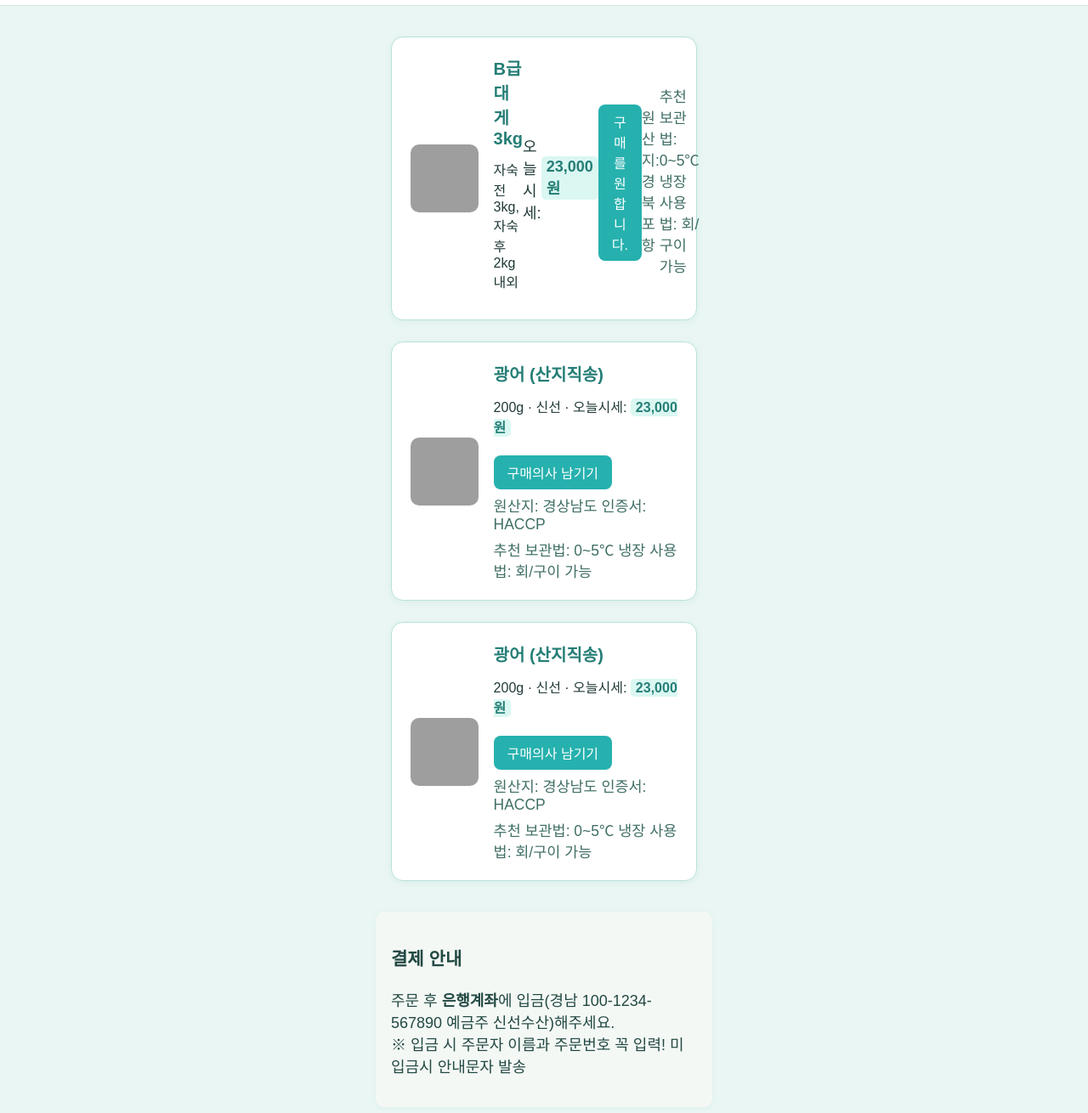
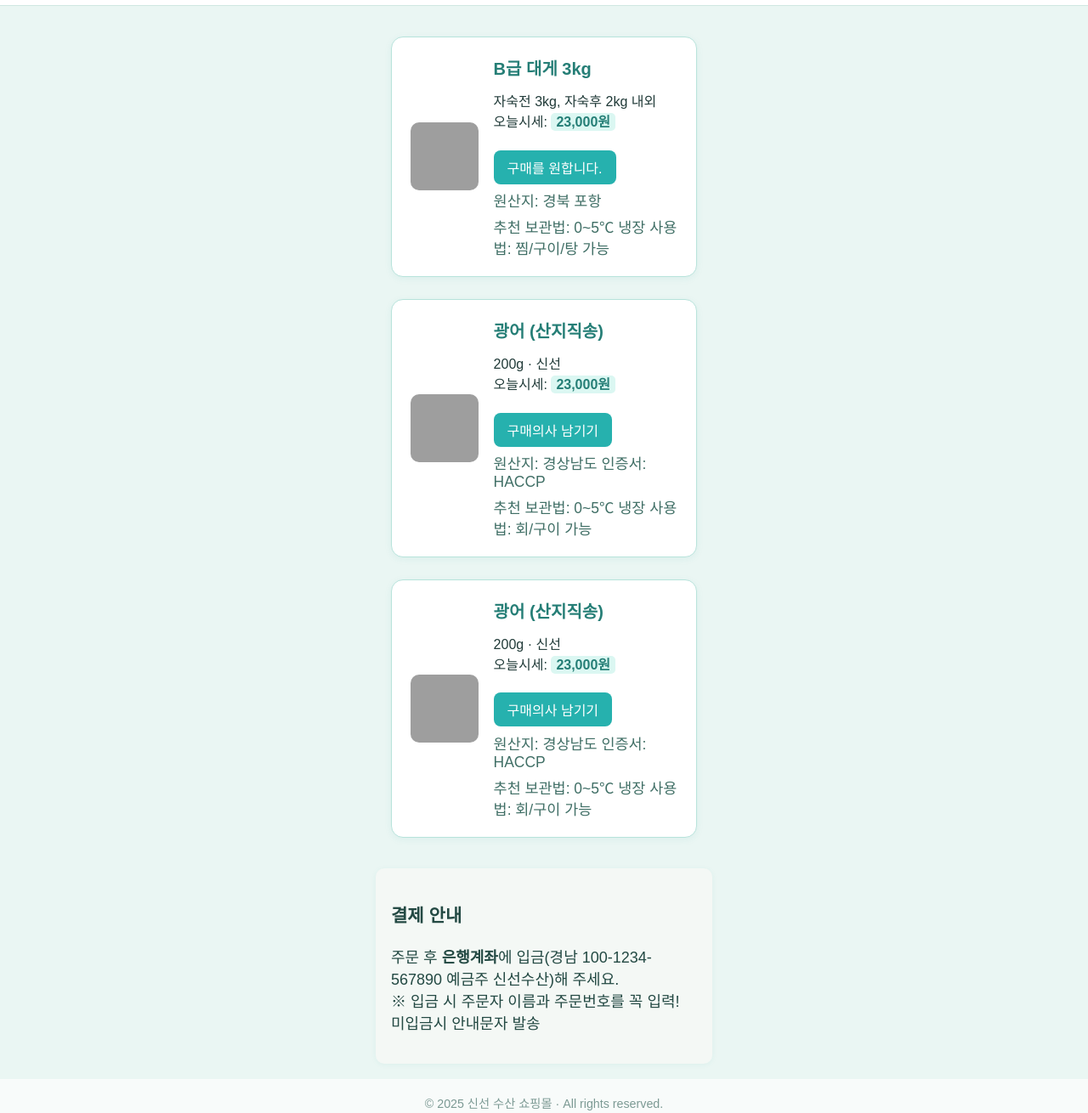
Before and after one commit to 1stcarengineeryoon-blip/susan-fastival, a plain HTML site: page index.html in a window 1280 px wide. Shown: the part 178-1488 px from the top of the page at 85% size. Drawn offline with Linux system fonts and the light colour scheme; grey boxes are pictures that could not be loaded.

Commit message:
Update index.html

```diff
--- a/index.html
+++ b/index.html
@@ -4,7 +4,7 @@
   <meta charset="UTF-8">
   <meta name="viewport" content="width=device-width, initial-scale=1.0">
   <title>수산물 쇼핑몰</title>
-  <link rel="stylesheet" href="style.css"/>
+  <link rel="stylesheet" href="style.css" />
   <!-- 웹 접근성, 보안 메타태그 -->
   <meta http-equiv="Content-Security-Policy" content="default-src 'self'; img-src *; child-src 'none';">
 </head>
@@ -17,32 +17,34 @@
   </header>
   <main>
     <section id="products">
-      <!-- 1개 상품 예시, 필요하면 복사해서 여러개 만들면 됩니다 -->
+      <!-- 첫 번째 상품 카드 예시 -->
       <div class="product-card">
-        <img src="https://images.unsplash.com/photo-1504674900247-0877df9cc836?auto=format&fit=crop&w=80&q=80"
-             alt="광어 사진">
+        <img src="https://images.unsplash.com/photo-1504674900247-0877df9cc836?auto=format&fit=crop&w=80&q=80" alt="대게 사진">
         <div class="info">
           <h2>B급 대게 3kg</h2>
-          <p>자숙전 3kg, 자숙후 2kg 내외
-          </div> 오늘시세: <span class="price">23,000원</span></p>
+          <p>
+            자숙전 3kg, 자숙후 2kg 내외<br>
+            오늘시세: <span class="price">23,000원</span>
+          </p>
           <button onclick="window.open('https://forms.gle/구글폼주소','_blank')">구매를 원합니다.</button>
           <div class="meta">
             <span>원산지: 경북 포항</span>
           </div>
           <div class="extra">
             <span>추천 보관법: 0~5℃ 냉장</span>
-            <span>사용법: 회/구이 가능</span>
+            <span>사용법: 찜/구이/탕 가능</span>
           </div>
         </div>
       </div>
-      <!-- 추가 제품은 이 div를 복사! -->
-         <!-- 1개 상품 예시, 필요하면 복사해서 여러개 만들면 됩니다 -->
+      <!-- 두 번째 상품 카드 예시 -->
       <div class="product-card">
-        <img src="https://images.unsplash.com/photo-1504674900247-0877df9cc836?auto=format&fit=crop&w=80&q=80"
-             alt="광어 사진">
+        <img src="https://images.unsplash.com/photo-1504674900247-0877df9cc836?auto=format&fit=crop&w=80&q=80" alt="광어 사진">
         <div class="info">
           <h2>광어 (산지직송)</h2>
-          <p>200g · 신선 · 오늘시세: <span class="price">23,000원</span></p>
+          <p>
+            200g · 신선<br>
+            오늘시세: <span class="price">23,000원</span>
+          </p>
           <button onclick="window.open('https://forms.gle/구글폼주소','_blank')">구매의사 남기기</button>
           <div class="meta">
             <span>원산지: 경상남도</span>
@@ -54,14 +56,15 @@
           </div>
         </div>
       </div>
-      <!-- 추가 제품은 이 div를 복사! -->
-         <!-- 1개 상품 예시, 필요하면 복사해서 여러개 만들면 됩니다 -->
+      <!-- 세 번째 상품 카드 예시 -->
       <div class="product-card">
-        <img src="https://images.unsplash.com/photo-1504674900247-0877df9cc836?auto=format&fit=crop&w=80&q=80"
-             alt="광어 사진">
+        <img src="https://images.unsplash.com/photo-1504674900247-0877df9cc836?auto=format&fit=crop&w=80&q=80" alt="광어 사진">
         <div class="info">
           <h2>광어 (산지직송)</h2>
-          <p>200g · 신선 · 오늘시세: <span class="price">23,000원</span></p>
+          <p>
+            200g · 신선<br>
+            오늘시세: <span class="price">23,000원</span>
+          </p>
           <button onclick="window.open('https://forms.gle/구글폼주소','_blank')">구매의사 남기기</button>
           <div class="meta">
             <span>원산지: 경상남도</span>
@@ -73,12 +76,13 @@
           </div>
         </div>
       </div>
-      <!-- 추가 제품은 이 div를 복사! -->
+      <!-- 필요시 여기서 추가 제품들은 복사해서 붙여넣으면 됩니다 -->
     </section>
     <section id="notice">
       <h3>결제 안내</h3>
-      <p>주문 후 <b>은행계좌</b>에 입금(경남 100-1234-567890 예금주 신선수산)해주세요.<br>
-        <span style="color:#ff9b4a;">※ 입금 시 주문자 이름과 주문번호 꼭 입력! 미입금시 안내문자 발송</span>
+      <p>
+        주문 후 <b>은행계좌</b>에 입금(경남 100-1234-567890 예금주 신선수산)해 주세요.<br>
+        <span style="color:#ff9b4a;">※ 입금 시 주문자 이름과 주문번호를 꼭 입력! 미입금시 안내문자 발송</span>
       </p>
     </section>
   </main>
```
